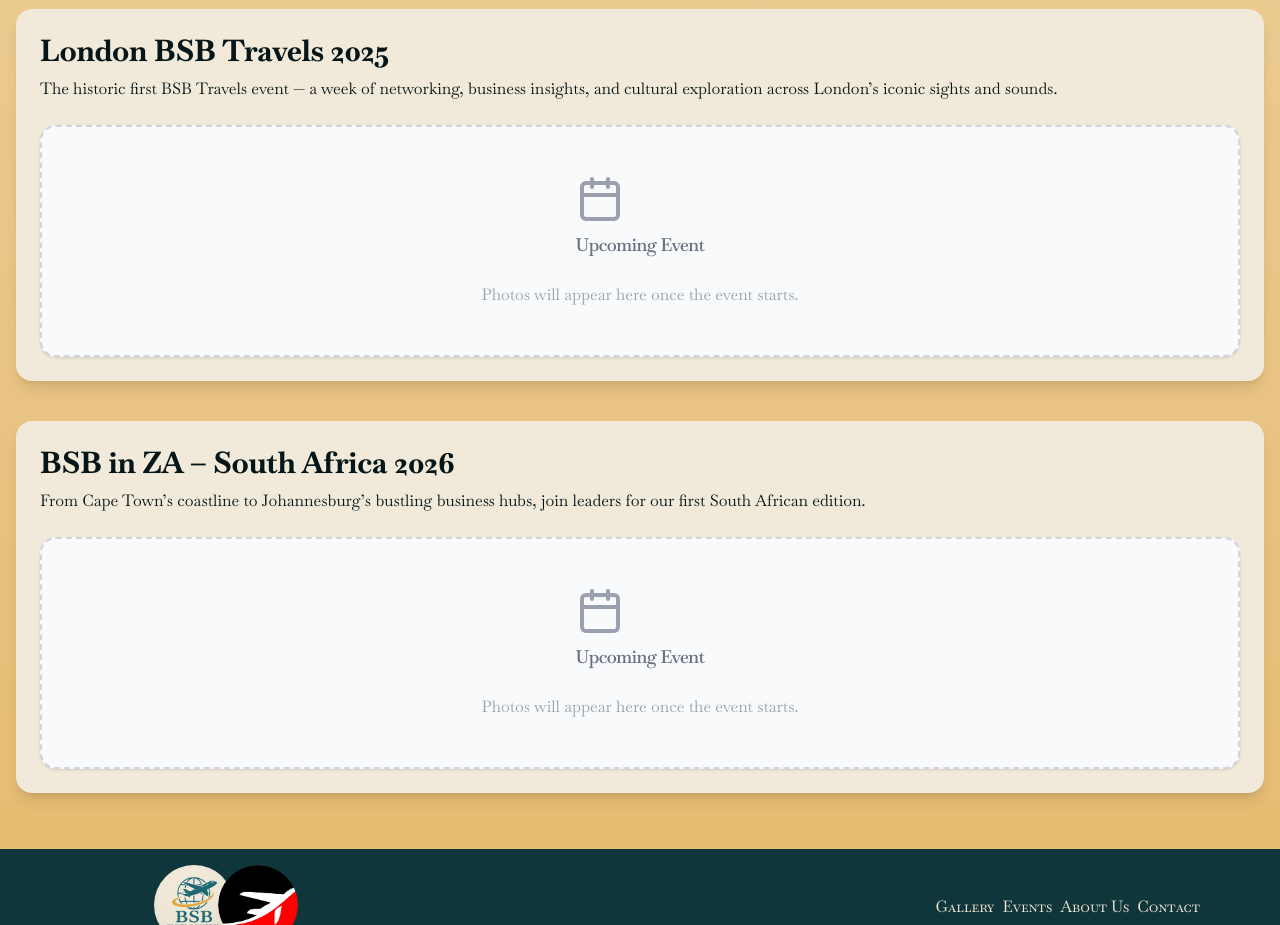
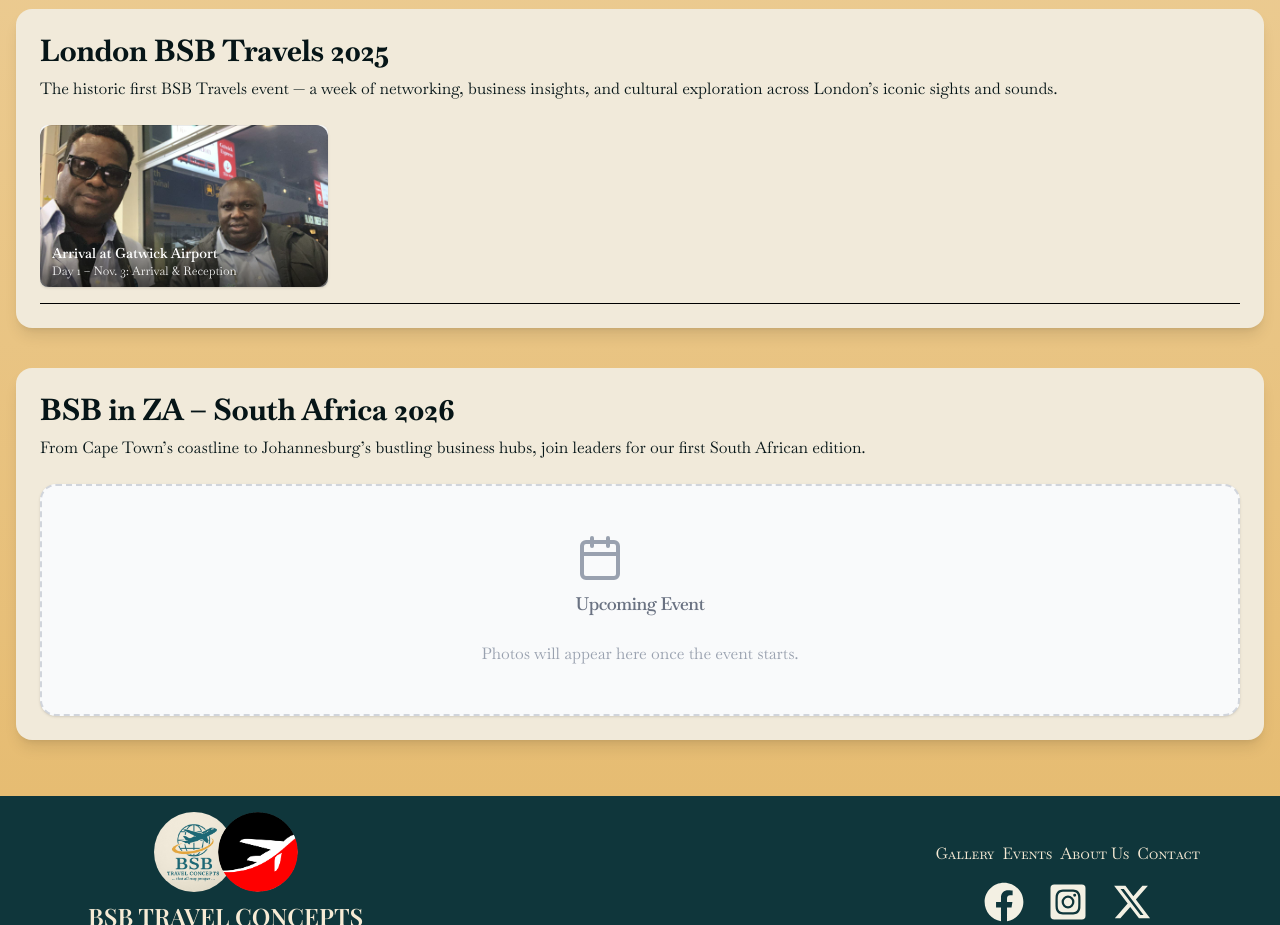
Before and after one commit to onlinedynamics25/bsbtravels, a Next.js app: page /gallery in a window 1280 px wide. Shown: the part 1160-2085 px from the top of the page. Built offline with nearby package versions, Linux system fonts and the light colour scheme.

Commit message:
updated the gallery for london25 event day 1

```diff
--- a/src/components/gallery/ln25/index.tsx
+++ b/src/components/gallery/ln25/index.tsx
@@ -1,12 +1,28 @@
 import EventCard, { Event } from "../EventCard";
 
 const londonBSBTravels: Event = {
-    title: "London BSB Travels",
-    year: 2025,
-    description: "The historic first BSB Travels event — a week of networking, business insights, and cultural exploration across London’s iconic sights and sounds.",
-    schedule: []
+  title: "London BSB Travels",
+  year: 2025,
+  description:
+    "The historic first BSB Travels event — a week of networking, business insights, and cultural exploration across London’s iconic sights and sounds.",
+  schedule: [
+    {
+      day: "Day 1 – Nov. 3: Arrival & Reception",
+      activities: [
+        {
+          title: "Arrival at Gatwick Airport",
+          media: [
+            {
+              src: "/images/events/ln25/day1/arrival.jpg",
+              alt: "Delegates arriving at Gatwick Airport",
+            },
+          ],
+        },
+      ],
+    },
+  ],
 };
 
 export default function London25() {
-    return <EventCard event={londonBSBTravels} />;
+  return <EventCard event={londonBSBTravels} />;
 }
```
Also changed, not shown: public/images/events/ln25/day1/arrival.jpg (added).
